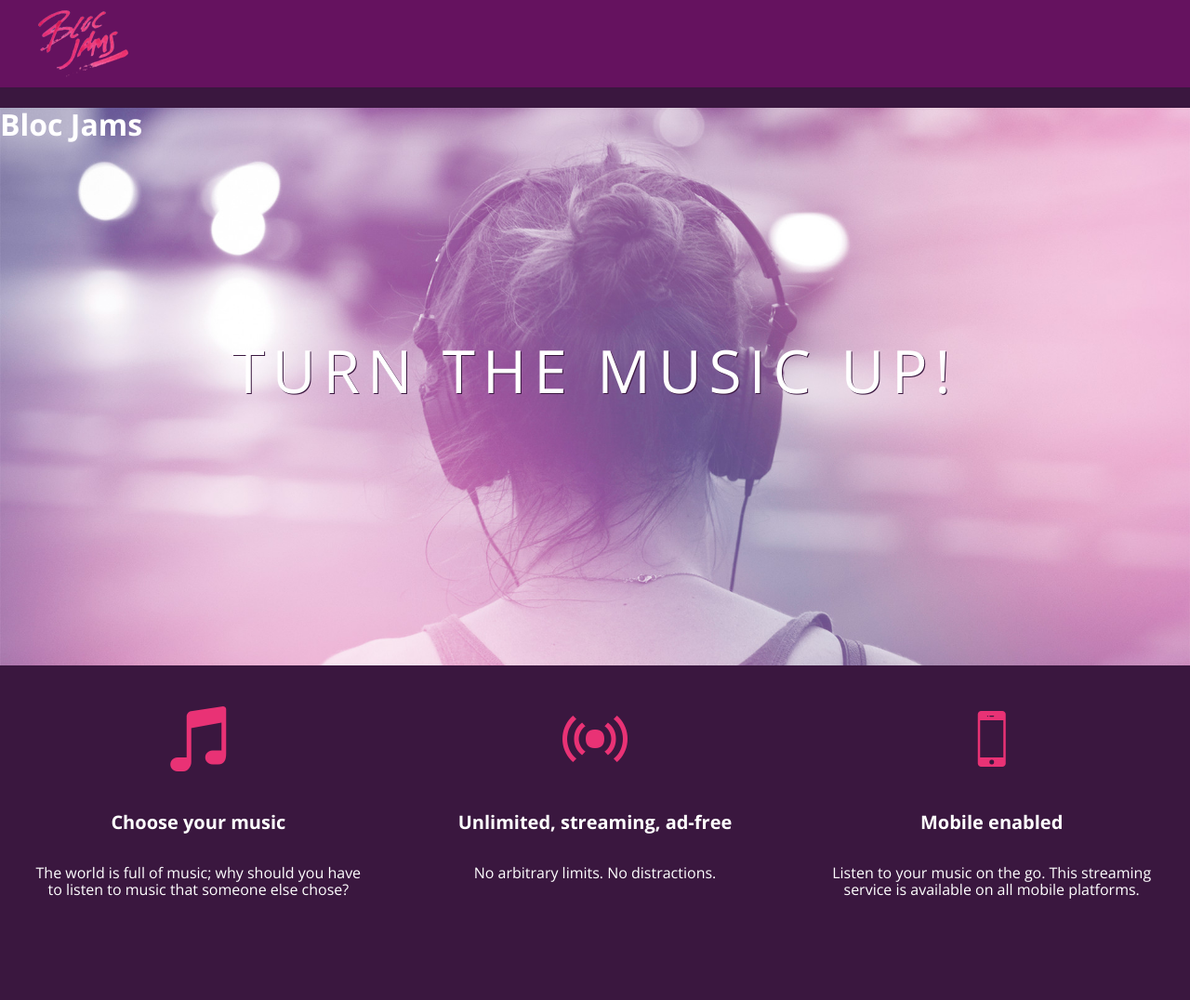
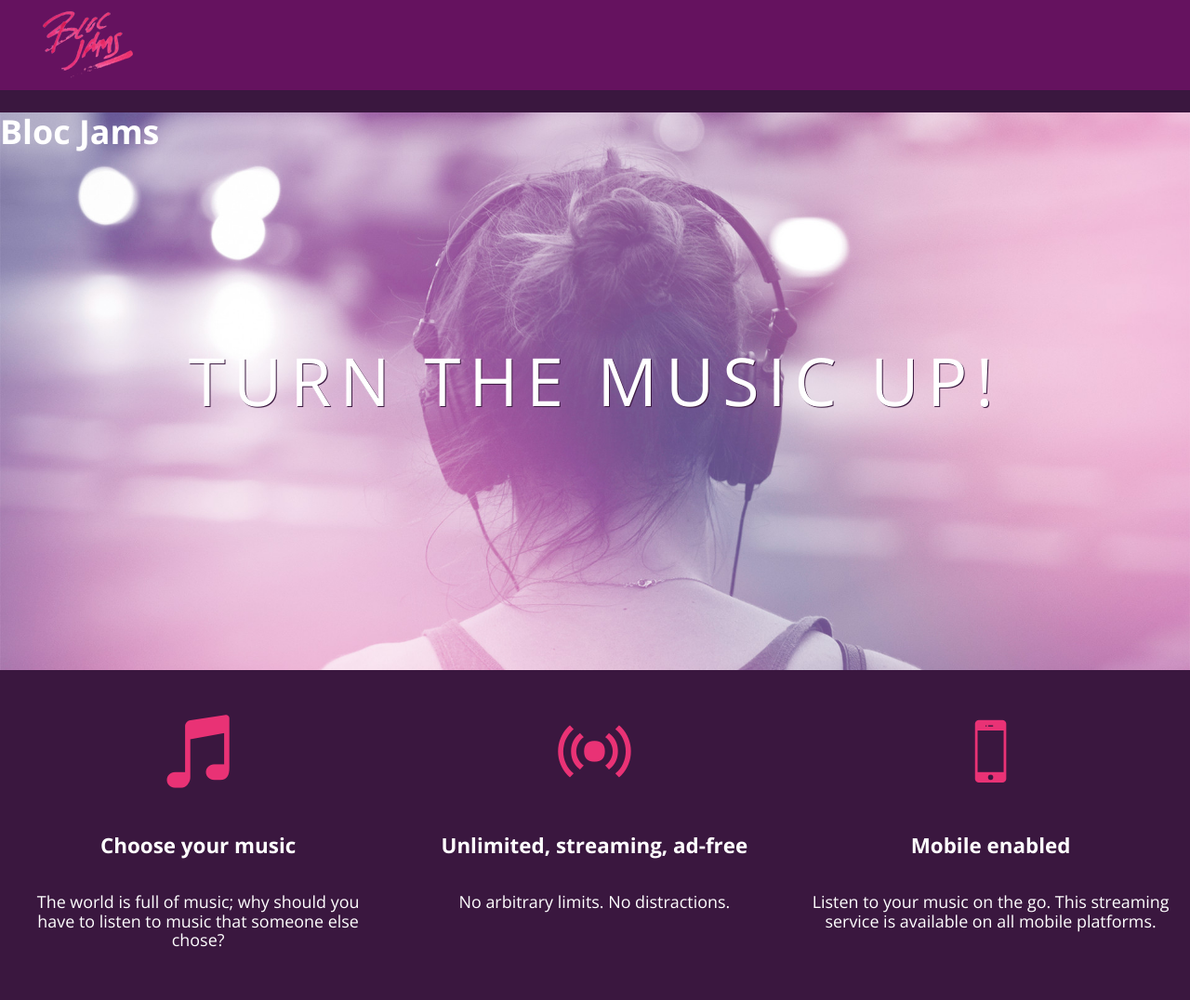
Before and after one commit to billmcbride2302/bloc-jams, a plain HTML site: page index.html in a window 1280 px wide. Shown: the whole page at 93% size. Before the commit the page ends 1014 px from the top, so only its background shows below. Drawn offline with nearby package versions, Linux system fonts and the light colour scheme.

Commit message:
Assignment 4 complete

```diff
--- a/index.html
+++ b/index.html
@@ -2,32 +2,37 @@
  <html>
      <head>
          <title>Bloc Jams</title>
+         <meta name="viewport" content="width=device-width, initial-scale=1">
+         <link rel="stylesheet" type="text/css" href="styles/landing.css">
          <link rel="stylesheet" type="text/css" href="styles/normalize.css">
          <link rel="stylesheet" type="text/css" href="http://fonts.googleapis.com/css?family=Open+Sans:400,800,600,700,300">
          <link rel="stylesheet" type="text/css" href="http://code.ionicframework.com/ionicons/2.0.1/css/ionicons.min.css">
 
          <link rel="stylesheet" type="text/css" href="styles/main.css">
      </head>
+
      <body class="landing">
          <nav class="navbar"> <!-- navigation bar -->
              <img src="assets/images/bloc_jams_logo.png" alt="Bloc Jams logo" class="logo">
          </nav>
+
          <section class="hero-content"> <!-- hero content -->
              <h1>Bloc Jams</h1>
-             <h1 class="hero-title">Turn the music up!</h3>
+             <h1 class="hero-title">Turn the music up!</h1>
          </section>
-         <section class="selling-point"> <!-- selling points -->
-             <div class="point">
+
+         <section class="clearfix"> <!-- selling points -->
+             <div class="point column third">
                  <span class="ion-music-note"></span>
                  <h5 class="point-title">Choose your music</h5>
                  <p class="point-description">The world is full of music; why should you have to listen to music that someone else chose?</p>
              </div>
-             <div class="point">
+             <div class="point column third">
                  <span class="ion-radio-waves"></span>
                  <h5 class="point-title">Unlimited, streaming, ad-free</h5>
                  <p class="point-description">No arbitrary limits. No distractions.</p>
              </div>
-             <div class="point">
+             <div class="point column third">
                  <span class="ion-iphone"></span>
                  <h5 class="point-title">Mobile enabled</h5>
                  <p class="point-description">Listen to your music on the go. This streaming service is available on all mobile platforms.</p>
--- /dev/null
+++ b/styles/landing.css
@@ -0,0 +1,55 @@
+body.landing {
+     background-color: rgb(58,23,63);
+ }
+
+ .hero-content {
+     position: relative;
+     min-height: 600px;
+     background-image: url(../assets/images/bloc_jams_bg.jpg);
+     background-repeat: no-repeat;
+     background-position: center center;
+     background-size: cover;
+ }
+
+ .hero-content .hero-title {
+     position: absolute;
+     top: 40%;
+     -webkit-transform: translateY(-50%);
+     -moz-transform: translateY(-50%);
+     transform: translateY(-50%);
+     width: 100%;
+     text-align: center;
+     font-size: 4rem;
+     font-weight: 300;
+     text-transform: uppercase;
+     letter-spacing: 0.5rem;
+     text-shadow: 1px 1px 0px rgb(58,23,63);
+ }
+
+ .selling-points {
+     position: relative;
+     display: table;
+     width: 100%;
+     -webkit-box-sizing: border-box;
+     -moz-box-sizing: border-box;
+     box-sizing: border-box;
+ }
+
+ .point {
+     display: table-cell;
+     position: relative;
+     width: 33.3%;
+     padding: 2rem;
+     text-align: center;
+ }
+
+ .point .point-title {
+     font-size: 1.25rem;
+ }
+
+ .ion-music-note,
+ .ion-radio-waves,
+ .ion-iphone {
+     color: rgb(233,50,117);
+     font-size: 5rem;
+ }
--- a/styles/main.css
+++ b/styles/main.css
@@ -1,3 +1,9 @@
+ *, *::before, *::after {
+     -moz-box-sizing: border-box;
+     -webkit-box-sizing: border-box;
+     box-sizing: border-box;
+ }
+
 html {
      height: 100%; /* makes sure our HTML takes up 100% of the browser window */
      font-size: 100%;
@@ -9,9 +15,6 @@ html {
      min-height: 100%;         /* says the height of the body must be, at minimum, 100% of the window */
  }
 
- body.landing {
-     background-color: rgb(58,23,63); /* sets the background color to an RGB value (see below) */
- }
  .navbar {
      padding: 0.5rem;
      background-color: rgb(101,18,95);
@@ -21,53 +24,37 @@ html {
      position: relative; /* positioning will be explained in a resource */
      left: 2rem;
  }
- .hero-content {
-     position: relative; /* positioning will be explained in a resource */
-     min-height: 600px;  /* hero content element must be _at least_ 600 pixels */
-     background-image: url(../assets/images/bloc_jams_bg.jpg);
-     background-repeat: no-repeat;
-     background-position: center center;
-     background-size: cover;
- }
-.hero-content .hero-title {
-     position: absolute;             /* positioning will be explained in a resource */
-     top: 40%;                       /* positioning will be explained in a resource */
-     -webkit-transform: translateY(-50%);
-     -moz-transform: translateY(-50%);
-     -ms-transform: translateY(-50%);
-     transform: translateY(-50%);
-     width: 100%;                    /* makes sure the title inhabits the full width of its container */
-     text-align: center;             /* aligns text in the horizontal center of the element */
-     font-size: 4rem;                /* specifies the size of the font in root em units */
-     font-weight: 300;               /* makes the font thinner or lighter weight */
-     text-transform: uppercase;      /* transforms the text to be all uppercase lettering */
-     letter-spacing: 0.5rem;         /* puts 0.5 root ems worth of space between each letter */
-     text-shadow: 1px 1px 0px rgb(58,23,63); /* creates a shadow underneath the text for readability over the image */
- }
-.selling-points {
-     position: relative;
-     display: table;
-     width: 100%;
-     -webkit-box-sizing: border-box;
-     -moz-box-sizing: border-box;
-     box-sizing: border-box; /* we'll explain this in a resource */
+  /* Medium and small screens (640px) */
+ @media (min-width: 640px) {
+     html { font-size: 112%;}
+     .column {
+         float: left;
+         padding-left: 1rem;
+         padding-right: 1rem;
  }
 
- .point {
-     display: table-cell;
-     position: relative;
-     width: 33.3%;
-     padding: 2rem;
-     text-align: center;
+     .column.full { width: 100%; }
+     .column.two-thirds { width: 66.7%; }
+     .column.half { width: 50%; }
+     .column.third { width: 33.3%; }
+     .column.fourth { width: 25%; }
+     .column.flow-opposite { float: right; }
+
+ /* Large screens (1024px) */
+ @media (min-width: 1024px) {
+     html {font-size:112%;}
+ }
+.container {
+     margin: 0 auto;
+     max-width: 64rem;
  }
 
- .point .point-title {
-     font-size: 1.25rem;
- }
+.clearfix::before,
+.clearfix::after {
+   content: " ";
+   display: table;
+}
 
- .ion-music-note,
- .ion-radio-waves,
- .ion-iphone {
-     color: rgb(233,50,117);
-     font-size: 5rem;
- }
+.clearfix::after {
+   clear: both;
+}
```
